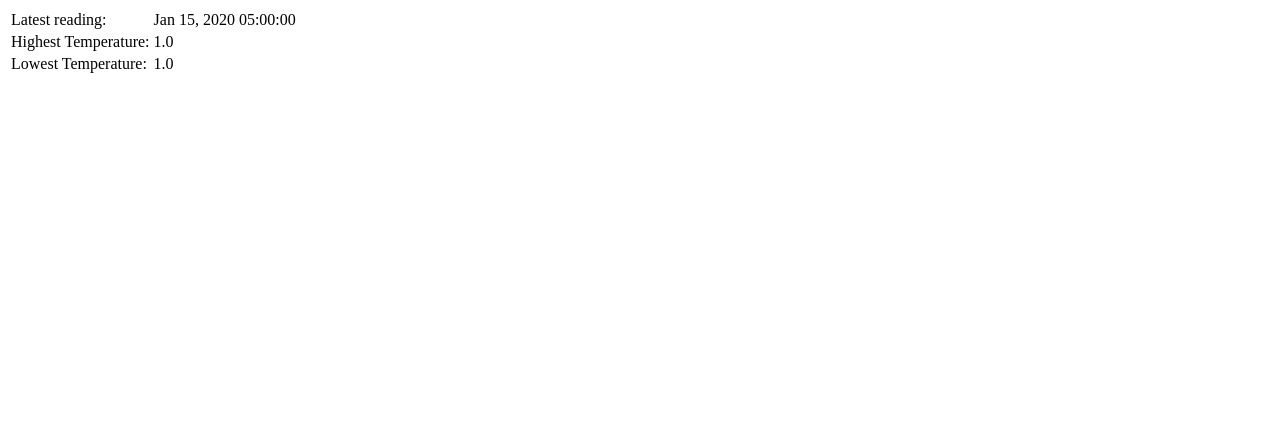
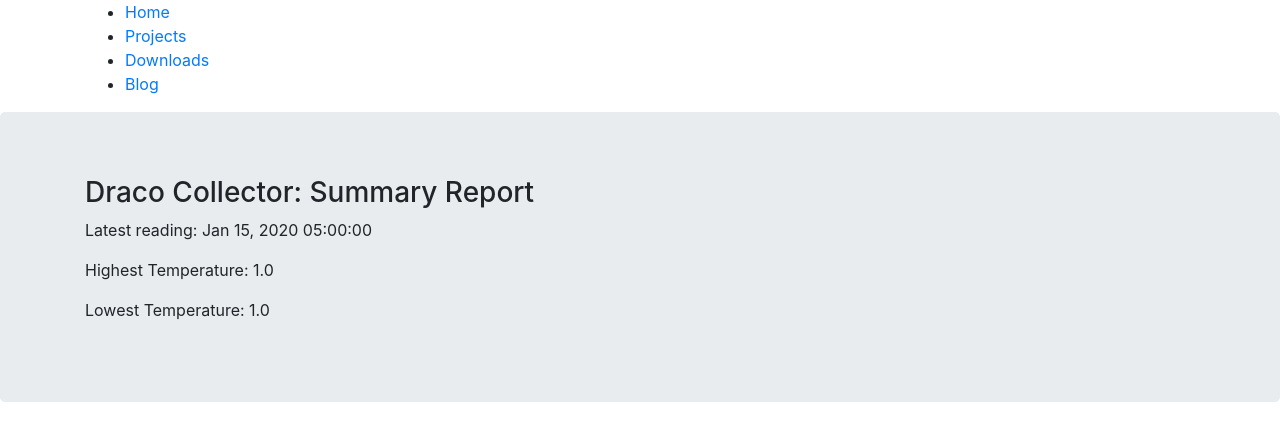
Before and after one commit to sabin512/dracoserver, a Django app: a page that uses dracocollector/templates/report.html in a window 1280 px wide. Shown: the top 441 px of the page. Run offline with Django 3.2, Linux system fonts and the light colour scheme; tables that the repository leaves empty hold one stand-in row (values such as "Sample post"); some libraries are stand-ins or nearby versions.

Commit message:
Prettify summary report, add export to CSV functionality

```diff
--- a/dracocollector/admin.py
+++ b/dracocollector/admin.py
@@ -9,7 +9,8 @@ class SensorReadingAdmin(admin.ModelAdmin):
             ('Reading Data',         {'fields':['temperature','humidity','lci1_active','lci2_active']}),
     ]
 
-    list_filter = ['reading_date']
+    list_filter = ['reading_date','lci1_active', 'lci2_active']
+    list_display = ['source', 'reading_date', 'temperature', 'humidity', 'lci1_active', 'lci2_active']
     search_fields = ['source']
 
 admin.site.register(SensorReading, SensorReadingAdmin)
--- a/dracocollector/templates/report.html
+++ b/dracocollector/templates/report.html
@@ -1,19 +1,29 @@
 <html>
-<head><title>Sensor Reading Summary Report</title></head>
+	<head>
+		<title>Sensor Reading Summary Report</title>
+		<link href="../../css/shift.css" rel="stylesheet">
+		<link href="../../css/bootstrap.css" rel="stylesheet">
+		<link href="../../css/main.css" rel="stylesheet">
+	</head>
+
 <body>
-<table>
-  <tr>
-    <td>Latest reading: </td>
-    <td>{{ latest_reading_date|date:"M j, Y H:i:s" }}</td>
-  </tr>
-  <tr>
-    <td>Highest Temperature:</td>
-    <td>{{ max_temperature }}</td>
-  </tr>
-  <tr>
-    <td>Lowest Temperature:</td>
-    <td>{{ min_temperature }}</td>
-  </tr>
-</table>
+	<div class="nav">
+		<div class="container">
+			<ul class="pull-left">
+				<li><a href="../../index.html">Home</a></li>
+				<li><a href="../../projects.html">Projects</a></li>
+				<li><a href="../../downloads.html">Downloads</a></li>
+				<li><a href="../../blog.html">Blog</a></li>
+			</ul>
+		</div>
+	</div>
+	<div class="jumbotron">
+		<div class="container">
+			<h3>Draco Collector: Summary Report</h3>
+			<p>Latest reading: <span class="dataValue">{{ latest_reading_date|date:"M j, Y H:i:s" }}</span></p>
+			<p>Highest Temperature: <span class="dataValue">{{ max_temperature }}</span></p>
+			<p>Lowest Temperature: <span class="dataValue">{{ min_temperature }}</span></p>
+</div>
+</div>
 </body>
 </html>
--- a/dracocollector/urls.py
+++ b/dracocollector/urls.py
@@ -5,5 +5,6 @@ urlpatterns = [
         url(r'^$', views.index, name='index'),
         url(r'^sendReading$', views.reading_collector, name='collector'),
         url(r'^sendPostReading$', views.reading_post_collector, name='post_collector'),
-        url(r'^readingReport$', views.report, name='report')
+        url(r'^readingReport$', views.report, name='report'),
+        url(r'^exportCSV$', views.export_csv, name='exportCSV'),
 ]
--- a/dracocollector/views.py
+++ b/dracocollector/views.py
@@ -3,9 +3,12 @@ from django.db.models import Max, Min
 
 # Create your views here.
 from django.http import HttpResponse
+from django.http import StreamingHttpResponse
 
 from django.utils import timezone
 from .models import SensorReading
+
+import csv
 
 SOURCE_PARAM = 'sourceName'
 TEMPERATURE_PARAM = 'temperature'
@@ -62,3 +65,19 @@ def report(request):
                'max_temperature': max_temperature['temperature__max'],
                'min_temperature': min_temperature['temperature__min'],}
     return render(request, 'report.html', context)
+
+class SensorReadingCSVWriter(object):
+    def write(self, value):
+        return value
+
+def export_csv(request):
+    all_readings = SensorReading.objects.all()
+    pseudo_buffer = SensorReadingCSVWriter()
+    writer = csv.writer(pseudo_buffer)
+    response = StreamingHttpResponse((writer.writerow(get_reading_data_as_list(reading)) for reading in all_readings),
+                                     content_type='text/csv')
+    response['Content-Disposition'] = 'attachment;filename="readingData.csv"'
+    return response
+
+def get_reading_data_as_list(reading):
+    return [reading.source, reading.reading_date, reading.temperature, reading.humidity, reading.lci1_active, reading.lci2_active]
```
